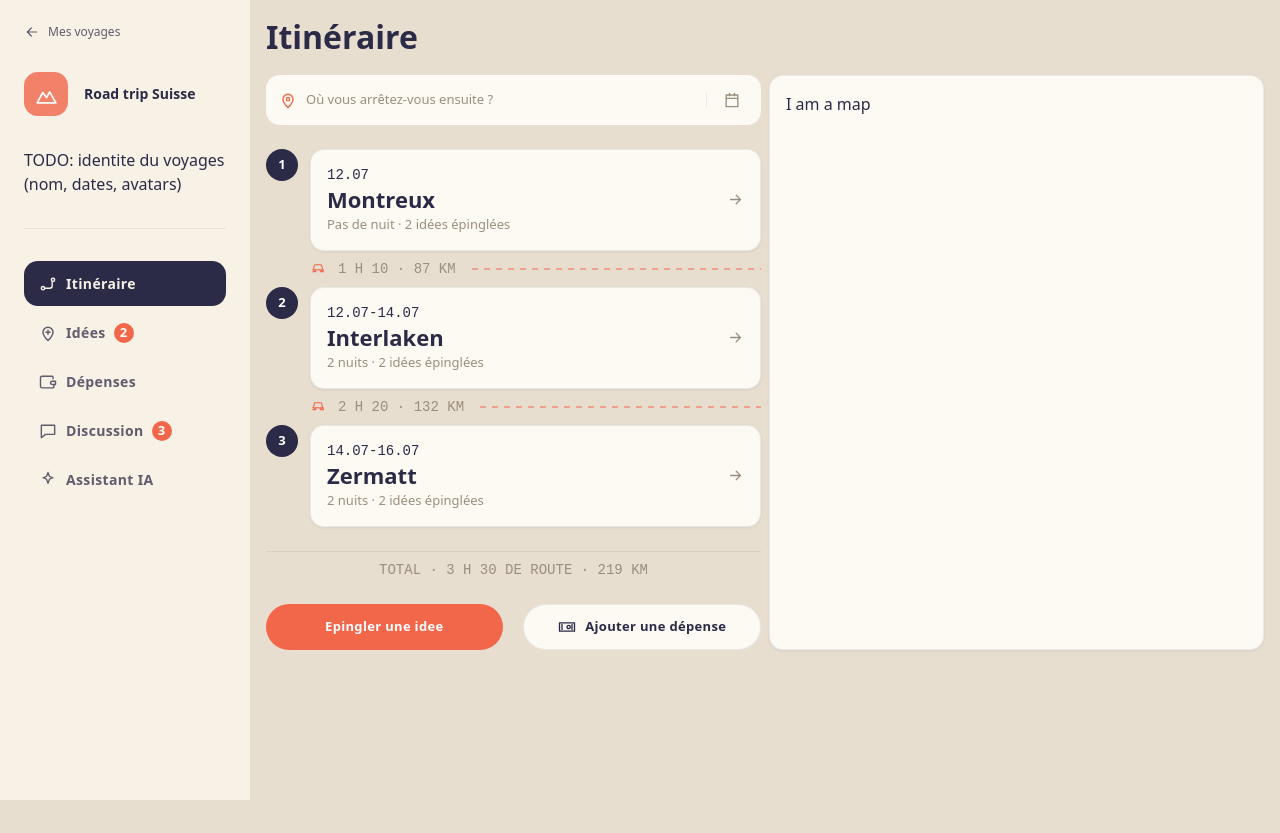
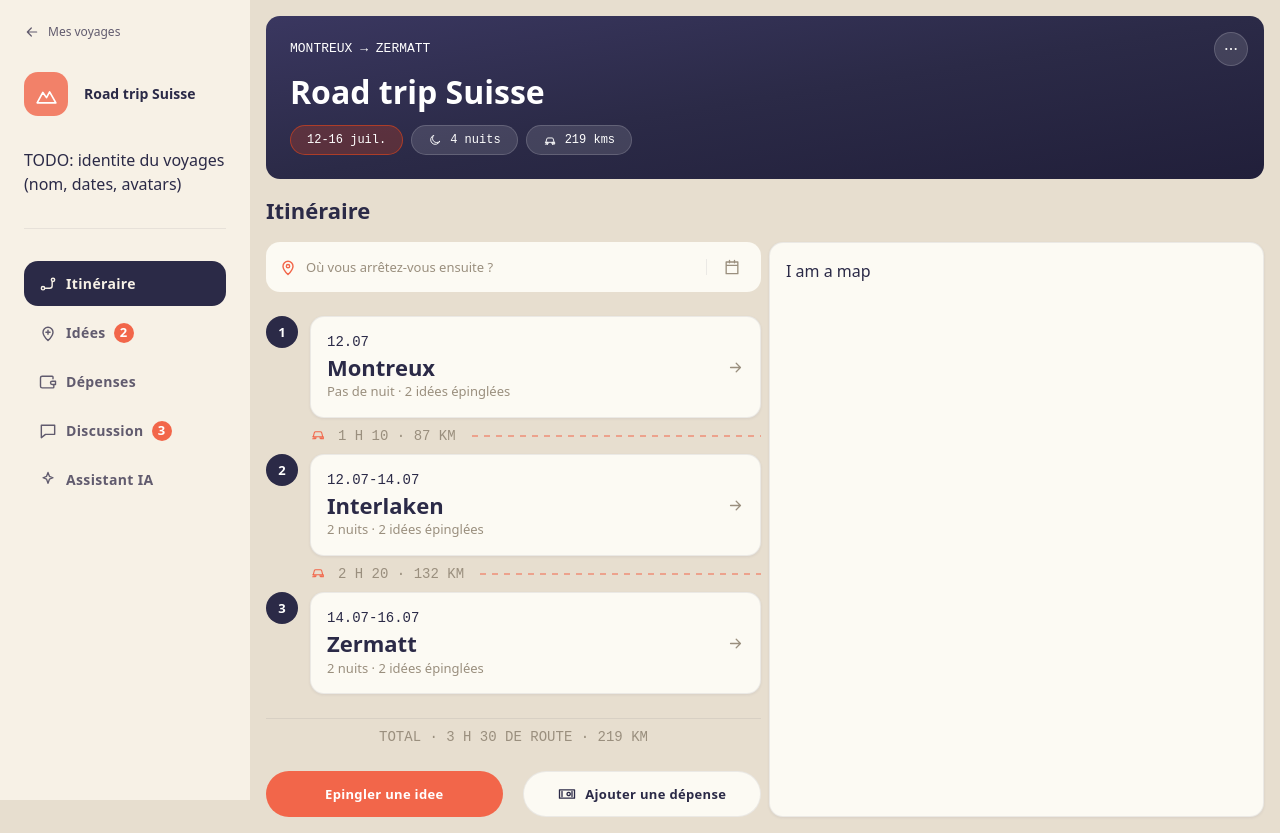
Before and after one commit to Blueton23/Transcendence, a React (Vite) app in the folder srcs/frontend/: page /trip/1/itinerary in a window 1280 px wide. Before the commit the page ends 800 px from the top, so only its background shows below. Built offline with nearby package versions, Linux system fonts and the light colour scheme.

Commit message:
feat(itinerary): header du voyage (nom, dates, nuits, km, options)

```diff
--- a/srcs/frontend/src/features/step/api/stepApi.ts
+++ b/srcs/frontend/src/features/step/api/stepApi.ts
@@ -1,6 +1,6 @@
 import type { Step } from "@/features/step/types";
 
-//TOD(branchement): fonction en dur pour le moment. A terme: async, rprend travelId en param, fetch reel et mapping API
+//TODO(branchement): fonction en dur pour le moment. A terme: async, rprend travelId en param, fetch reel et mapping API
 // pour convertir les champs Decimal de DRF en number
 export function getSteps(): Step[] {
   return [
--- a/srcs/frontend/src/features/step/components/add-step/PlaceSuggestions.tsx
+++ b/srcs/frontend/src/features/step/components/add-step/PlaceSuggestions.tsx
@@ -6,7 +6,7 @@ interface PlaceSuggestionsProps {
   onSelect: (lieu: string) => void;
 }
 
-export function PlaceSuggestions({ items, onSelect}: PlaceSuggestionsProps) {
+export function PlaceSuggestions({ items, onSelect }: PlaceSuggestionsProps) {
   return (
     <div className="absolute z-10 mt-2 flex w-full flex-col rounded-md bg-surface py-2">
       {items.length > 0 ? (
--- a/srcs/frontend/src/features/step/components/page/TotalSegment.tsx
+++ b/srcs/frontend/src/features/step/components/page/TotalSegment.tsx
@@ -1,19 +1,17 @@
 import Divider from "@/shared/ui/Divider";
 import Text from "@/shared/ui/Text";
 import type { Segment } from "@/features/step/api/segmentApi";
-import { computeDurationLabel } from "@/features/step/segmentDuration";
+import {
+  computeDurationLabel,
+  computeTotalHours,
+  computeTotalKms,
+} from "@/features/step/segmentDuration";
 
 export function TotalSegment({ segments }: { segments: Segment[] }) {
-  const totalHours = segments.reduce(
-    (total, segment) => total + segment.durationMinutes,
-    0,
-  );
-  const totalKms = segments.reduce(
-    (total, segment) => total + segment.distanceKm,
-    0,
-  );
+  const totalHours = computeTotalHours(segments);
+  const totalKms = computeTotalKms(segments);
+  const totalHoursLabel = computeDurationLabel(totalHours);
 
-  const totalHoursLabel = computeDurationLabel(totalHours);
   return (
     <div className="col-span-2 flex flex-col items-center gap-2">
       <Divider></Divider>
--- a/srcs/frontend/src/features/step/segmentDuration.ts
+++ b/srcs/frontend/src/features/step/segmentDuration.ts
@@ -1,3 +1,5 @@
+import type { Segment } from "@/features/step/api/segmentApi";
+
 export function computeDurationLabel(durationMinutes: number): string {
   const hours = Math.floor(durationMinutes / 60);
   const minutes = durationMinutes % 60;
@@ -6,3 +8,14 @@ export function computeDurationLabel(durationMinutes: number): string {
 
   return label;
 }
+
+export function computeTotalKms(segments: Segment[]): number {
+  return segments.reduce((total, segment) => total + segment.distanceKm, 0);
+}
+
+export function computeTotalHours(segments: Segment[]): number {
+  return segments.reduce(
+    (total, segment) => total + segment.durationMinutes,
+    0,
+  );
+}
--- /dev/null
+++ b/srcs/frontend/src/features/travel/api/travelApi.ts
@@ -0,0 +1,21 @@
+import type { Travel } from "@/features/travel/types";
+
+// TODO(branchement): fonction en dur pour le moment. À terme : async, prend travelId en param, fetch réel et mapping API
+// pour convertir les champs Decimal de DRF en number
+export function getTravel(): Travel {
+  return {
+    id: 1,
+    title: "Road trip Suisse",
+    startDate: "2026-07-12",
+    endDate: "2026-07-16",
+    travelers: [
+      { id: 1, initials: "CP", name: "Charlotte P." },
+      { id: 2, initials: "DL", name: "Damien L." },
+      { id: 3, initials: "SY", name: "Sofia Y." },
+    ],
+    inviteToken: "suisse-roadtrip-2026",
+    status: "ouvert",
+    createdAt: "2026-09-02T16:17:00Z",
+    updatedAt: "2026-09-02T16:17:00Z",
+  };
+}
--- /dev/null
+++ b/srcs/frontend/src/features/travel/components/travelHeader.tsx
@@ -0,0 +1,62 @@
+import type { Step } from "@/features/step/types";
+import { computeDates, computeNights } from "@/features/travel/travelDates";
+import type { Travel } from "@/features/travel/types";
+import Heading from "@/shared/ui/Heading";
+import Tag from "@/shared/ui/Tag";
+import Text from "@/shared/ui/Text";
+import Icon from "@/shared/ui/Icon";
+import IconButton from "@/shared/ui/IconButton";
+
+interface TravelHeaderProps {
+  travel: Travel;
+  firstStep: Step;
+  lastStep: Step;
+  totalKms: number;
+}
+
+function TravelOptionsButton() {
+  return (
+    <IconButton
+      icon={<Icon name="dots" size={16} />}
+      label="Options"
+      className="absolute top-4 right-4 border-white/16! bg-white/12! text-inverse!"
+    />
+  );
+}
+
+export function TravelHeader({
+  travel,
+  firstStep,
+  lastStep,
+  totalKms,
+}: TravelHeaderProps) {
+  const NbNights = computeNights(travel.startDate, travel.endDate);
+  const DatesLabel = computeDates(travel.startDate, travel.endDate);
+  return (
+    <div className="relative flex flex-col gap-3 rounded-md bg-linear-to-br from-[#3A3760] via-[#2B2A47] to-[#211F3A] p-6">
+      <Text
+        font="mono"
+        tone="secondary"
+        size="sm"
+        className="text-inverse! uppercase"
+      >{`${firstStep.localisation} → ${lastStep.localisation}`}</Text>
+      <Heading level={1} size="lg" className="text-inverse!">
+        {travel.title}
+      </Heading>
+      <div className="flex flex-wrap gap-2">
+        <Tag tone="inverse" className="border-error/80! bg-error/30!">
+          {DatesLabel}
+        </Tag>
+        <Tag
+          icon={<Icon name="moon" size={14} />}
+          tone="inverse"
+        >{`${NbNights} nuits`}</Tag>
+        <Tag
+          icon={<Icon name="car" size={14} />}
+          tone="inverse"
+        >{`${totalKms} kms`}</Tag>
+      </div>
+      <TravelOptionsButton />
+    </div>
+  );
+}
--- /dev/null
+++ b/srcs/frontend/src/features/travel/travelDates.ts
@@ -0,0 +1,19 @@
+export function computeNights(startDate: string, endDate: string): number {
+  const start = new Date(startDate);
+  const end = new Date(endDate);
+  const msPerDay = 1000 * 60 * 60 * 24;
+  return Math.round((end.valueOf() - start.valueOf()) / msPerDay);
+}
+
+export function computeDates(startDate: string, endDate: string): string {
+  const start = new Date(startDate);
+  const end = new Date(endDate);
+
+  const startDay = start.getDate();
+  const endDay = end.getDate();
+  const startMonth = start.toLocaleDateString("fr-FR", { month: "short" });
+  const endMonth = end.toLocaleDateString("fr-FR", { month: "short" });
+  return startMonth === endMonth
+    ? `${startDay}-${endDay} ${startMonth}`
+    : `${startDay} ${startMonth} - ${endDay} ${endMonth}`;
+}
--- a/srcs/frontend/src/features/travel/types.ts
+++ b/srcs/frontend/src/features/travel/types.ts
@@ -0,0 +1,11 @@
+export interface Travel {
+  id: number;
+  title: string;
+  startDate: string;
+  endDate: string;
+  travelers: { id: number; initials: string; name: string }[];
+  inviteToken: string;
+  status: "ouvert" | "terminé";
+  createdAt: string;
+  updatedAt: string;
+}
--- a/srcs/frontend/src/pages/ItineraryPage.tsx
+++ b/srcs/frontend/src/pages/ItineraryPage.tsx
@@ -1,12 +1,15 @@
 import { getSteps } from "@/features/step/api/stepApi";
 import { getSegments } from "@/features/step/api/segmentApi";
+import { getTravel } from "@/features/travel/api/travelApi";
 import { computeDateLabels } from "@/features/step/stepDates";
 import Heading from "@/shared/ui/Heading";
 import { useState } from "react";
 import { ItineraryLayout } from "@/features/step/components/page/ItineraryLayout";
 import { ItineraryList } from "@/features/step/components/page/ItineraryList";
+import { TravelHeader } from "@/features/travel/components/travelHeader";
+import { computeTotalKms } from "@/features/step/segmentDuration";
 
-//TODO(branchement): dateLabel en dur, remplacer par travel.startDAte une fois Travel branche
+//TODO(branchement):
 // + quand getStep sera async faudra utiliser ex:useSteps() pour letat de chargement
 // + ideaCount en dur : confirmer avec David si on utilisera annotate pour l idea courant
 // cote serializer comme ca step.ideaCount au lieu de la valeur en dur {2}
@@ -14,13 +17,21 @@ import { ItineraryList } from "@/features/step/components/page/ItineraryList";
 
 function ItineraryPage() {
   const steps = getSteps();
+  const travel = getTravel();
   const segments = getSegments();
-  const dateLabels = computeDateLabels(steps, "2026-07-12");
+  const totalKms = computeTotalKms(segments);
+  const dateLabels = computeDateLabels(steps, travel.startDate);
   const [mobileView, setMobileView] = useState<"list" | "map">("list");
 
   return (
     <div className="flex flex-col gap-4 p-4">
-      <Heading level={1} size="lg">
+      <TravelHeader
+        travel={travel}
+        totalKms={totalKms}
+        firstStep={steps[0]}
+        lastStep={steps[steps.length - 1]}
+      />
+      <Heading level={1} size="md">
         Itinéraire
       </Heading>
       <ItineraryLayout mobileView={mobileView} onToggle={setMobileView}>
```
